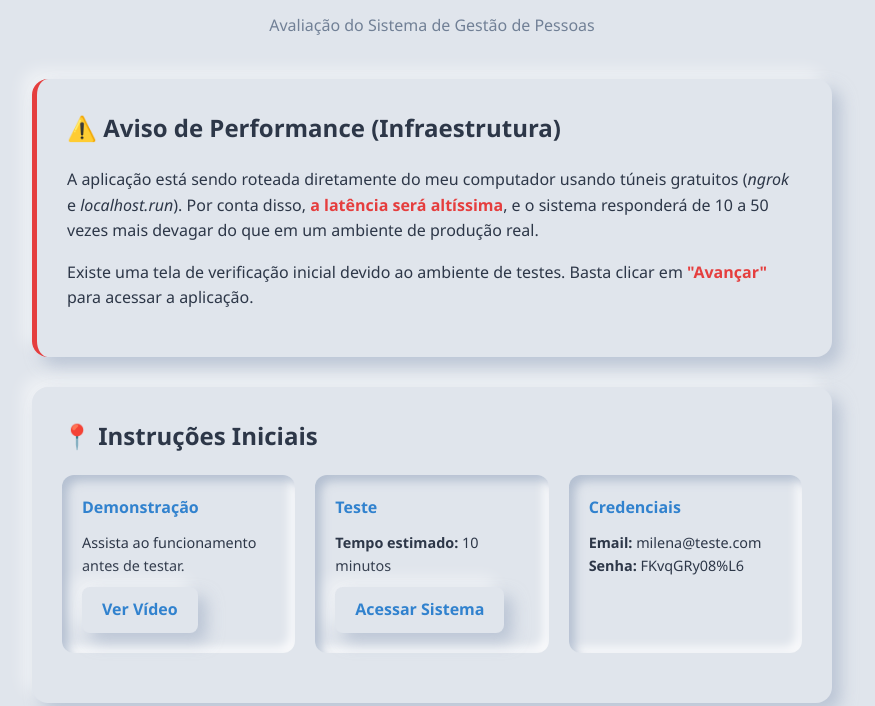
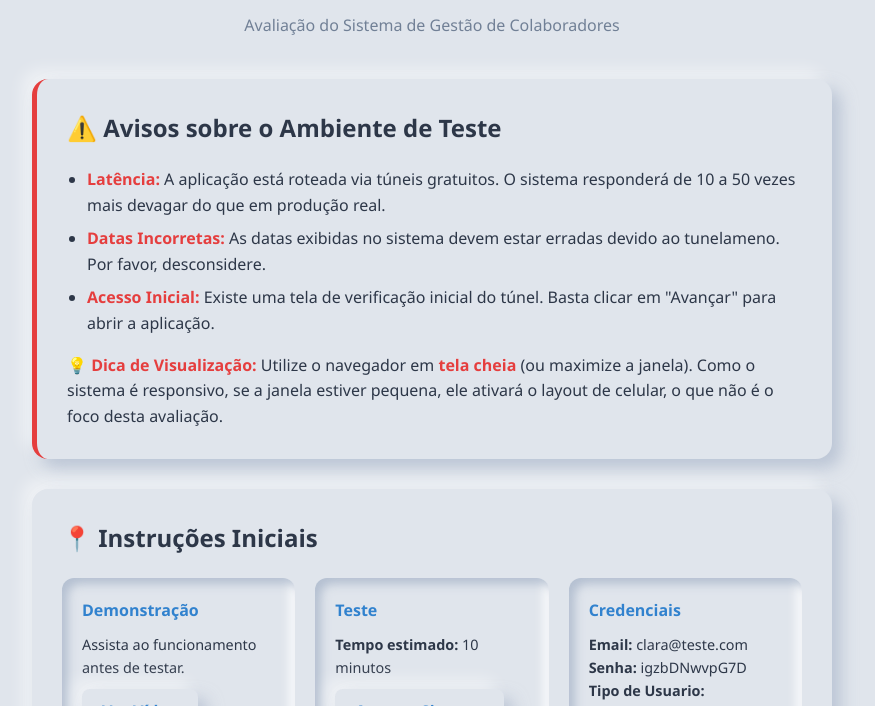
Before and after one commit to ronaldocandido99/Teste-Usabilidade-Clara, a plain HTML site: page index.html in a window 1280 px wide. Shown: the part 94-800 px from the top of the page, without its empty margins (208-1083 px from the left). Drawn offline with Linux system fonts and the light colour scheme.

Commit message:
Update index.html

```diff
--- a/index.html
+++ b/index.html
@@ -108,13 +108,20 @@
 
     <div class="container">
         <h1>Teste de Usabilidade</h1>
-        <p class="subtitle">Avaliação do Sistema de Gestão de Pessoas</p>
+        <p class="subtitle">Avaliação do Sistema de Gestão de Colaboradores</p>
 
         <!-- Aviso Importante -->
         <div class="card alert">
-            <h2>⚠️ Aviso de Performance (Infraestrutura)</h2>
-            <p>A aplicação está sendo roteada diretamente do meu computador usando túneis gratuitos (<em>ngrok</em> e <em>localhost.run</em>). Por conta disso, <strong>a latência será altíssima</strong>, e o sistema responderá de 10 a 50 vezes mais devagar do que em um ambiente de produção real.</p>
-            <p>Existe uma tela de verificação inicial devido ao ambiente de testes. Basta clicar em <strong>"Avançar"</strong> para acessar a aplicação.</p>
+            <h2>⚠️ Avisos sobre o Ambiente de Teste</h2>
+            <ul>
+                <li><strong>Latência:</strong> A aplicação está roteada via túneis gratuitos. O sistema responderá de 10 a 50 vezes mais devagar do que em produção real.</li>
+                <li><strong>Datas Incorretas:</strong> As datas exibidas no sistema devem estar erradas devido ao tunelameno. Por favor, desconsidere.</li>
+                <li><strong>Acesso Inicial:</strong> Existe uma tela de verificação inicial do túnel. Basta clicar em "Avançar" para abrir a aplicação.</li>
+            </ul>
+
+            <div class="tip-box">
+                <strong>💡 Dica de Visualização:</strong> Utilize o navegador em <strong>tela cheia</strong> (ou maximize a janela). Como o sistema é responsivo, se a janela estiver pequena, ele ativará o layout de celular, o que não é o foco desta avaliação.
+            </div>
         </div>
 
         <!-- Dados Iniciais -->
@@ -124,17 +131,18 @@
                 <div class="info-box">
                     <h3>Demonstração</h3>
                     <p>Assista ao funcionamento antes de testar.</p>
-                    <a href="https://drive.google.com/file/d/1Eg-nli3oQjaLNtwiWoq8FRUylrbZF8__/view?usp=sharing" class="btn" target="_blank">Ver Vídeo</a>
+                    <a href="https://drive.google.com/file/d/1zGNlQsFT97AHpHCZWCRmzK7iqUYd7y6K/view?usp=sharing" class="btn" target="_blank">Ver Vídeo</a>
                 </div>
                 <div class="info-box">
                     <h3>Teste</h3>
                     <p><strong>Tempo estimado:</strong> 10 minutos</p>
-                    <a href="https://sift-prancing-maturity.ngrok-free.dev" class="btn" target="_blank">Acessar Sistema</a>
+                    <a href="[seu link aqui]" class="btn" target="_blank">Acessar Sistema</a>
                 </div>
                 <div class="info-box">
                     <h3>Credenciais</h3>
-                    <p><strong>Email:</strong> milena@teste.com</p>
-                    <p><strong>Senha:</strong> FKvqGRy08%L6</p>
+                    <p><strong>Email:</strong> clara@teste.com</p>
+                    <p><strong>Senha:</strong> igzbDNwvpG7D</p>
+                    <p><strong>Tipo de Usuario:</strong> SuperUsuario</p>
                 </div>
             </div>
         </div>
```
